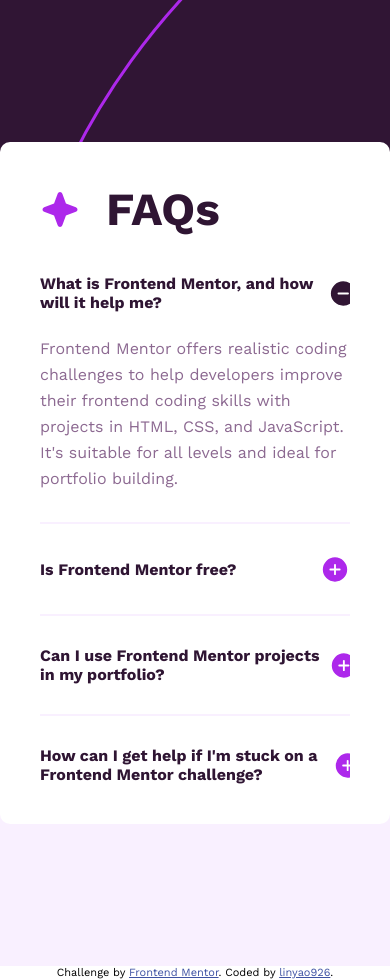
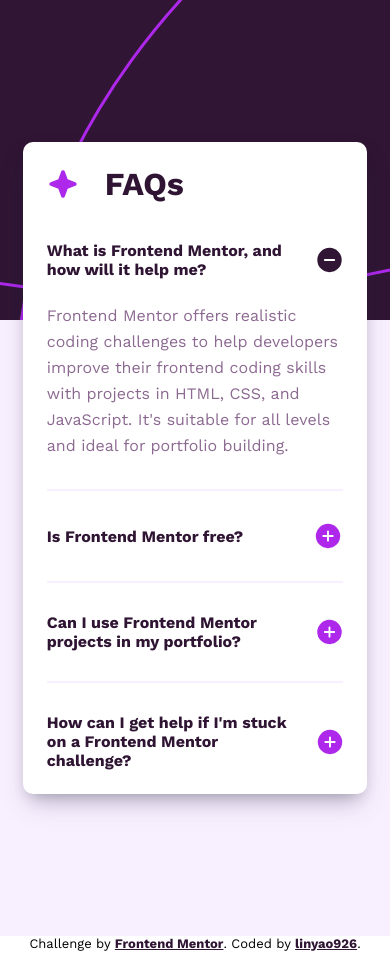
Before and after one commit to linyao926/Frontend-Mentor-FAQ-accordion, a plain HTML site: page index.html in a window 390 px wide. Drawn offline with Linux system fonts and the light colour scheme.

Commit message:
Add interactivity to the website and responsive design

```diff
--- a/assets/css/styles.css
+++ b/assets/css/styles.css
@@ -50,6 +50,7 @@ body {
     border-radius: 10px;
     z-index: 1;
     padding: 40px;
+    box-shadow: rgba(50, 50, 93, 0.25) 0px 13px 27px -5px, rgba(0, 0, 0, 0.3) 0px 8px 16px -8px;
 }
 
 header {
@@ -59,7 +60,6 @@ header {
 }
 
 .header-icon {
-    background: url("../images/icon-star.svg");
     width: 40px;
     height: 40px;
     display: block;
@@ -99,10 +99,12 @@ h1 {
 }
 
 .question-icon {
-    background: url("../images/icon-plus.svg");
+    background: url("../images/icon-plus.svg") no-repeat center;
     width: 30px;
     height: 30px;
     display: block;
+    padding-left: 22px;
+    margin-left: 22px;
 }
 
 .question-icon:hover {
@@ -110,7 +112,7 @@ h1 {
 }
 
 .question-icon.expand {
-    background: url("../images/icon-minus.svg");
+    background: url("../images/icon-minus.svg") no-repeat center;
 }
 
 .answer {
@@ -125,10 +127,30 @@ h1 {
 }
 
 .attribution {
-    font-size: 11px;
+    font-size: 13px;
     text-align: center;
+    padding-bottom: 8px;
 }
 
 .attribution a {
-    color: hsl(228, 45%, 44%);
+    color: var(--dark-purple);
+    font-weight: bold;
 }
+
+@media only screen and (max-width: 650px) {
+    .content {
+        min-width: 320px;
+        width: 88%;
+        max-width: 604px;
+        padding: clamp(22px, 6vw, 40px);
+    }
+
+    .header-icon {
+        width: clamp(32px, 7vw , 46px);
+        height: clamp(32px, 7vw , 46px);
+    }
+
+    h1 {
+        font-size: clamp(32px, 7vw , 46px);
+    }
+}
--- a/index.html
+++ b/index.html
@@ -15,7 +15,7 @@
     <img src="./assets/images/background-pattern-desktop.svg" alt="Background pattern" class="bkg">
     <div class="content">
       <header>
-        <span class="header-icon"></span>
+        <img src="./assets/images/icon-star.svg" alt="Star icon" class="header-icon">
         <h1>FAQs</h1>
       </header>
 
@@ -56,7 +56,9 @@
 
   <footer class="attribution">
     Challenge by <a href="https://www.frontendmentor.io?ref=challenge" target="_blank">Frontend Mentor</a>.
-    Coded by <a href="#" target="_blank">linyao926</a>.
+    Coded by <a href="https://github.com/linyao926" target="_blank">linyao926</a>.
   </footer>
+
+  <script src="main.js"></script>
 </body>
 </html>
--- /dev/null
+++ b/main.js
@@ -0,0 +1,15 @@
+const questionList = document.querySelectorAll(".question");
+const answerList = document.querySelectorAll(".answer");
+
+const handleExpandClick = (e) => {
+    const temp = e.target.parentNode;
+    if (temp.classList.contains("question-box")) {
+        return;
+    } else {
+        const parent = temp.parentNode;
+        parent.querySelector(".question-icon").classList.toggle("expand");
+        parent.querySelector(".answer").classList.toggle("expand");
+    }
+};
+
+questionList.forEach(question => question.addEventListener("click", handleExpandClick))
```
